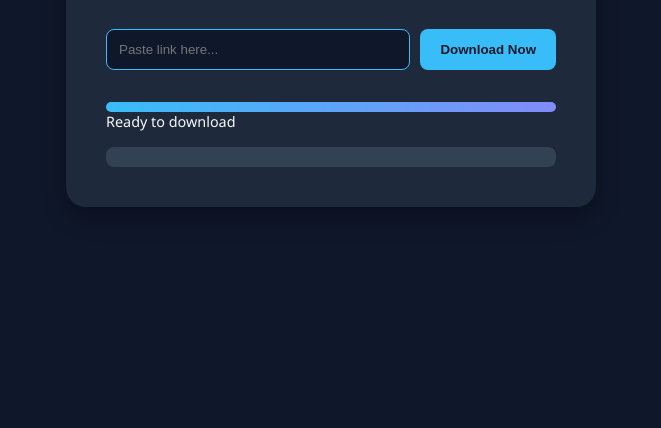
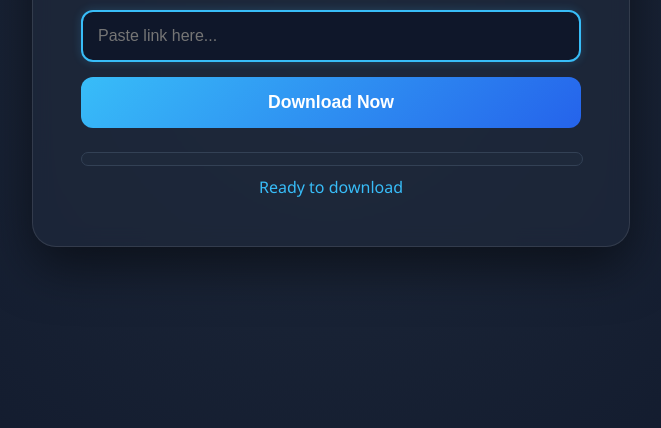
Before and after one commit to HeshithDashan/AnySaver-GUI, a website: page frontend/index.html in a window 1280 px wide. Shown: the part 372-800 px from the top of the page, without its empty margins (309-970 px from the left). Drawn offline with Linux system fonts and the light colour scheme; files that its build step writes are made by us from their sources.

Commit message:
Added Dark UI with Progress Bar and fixed encoding issues

```diff
--- a/frontend/src/style.css
+++ b/frontend/src/style.css
@@ -1,86 +1,107 @@
-:root {
-    --bg-color: #0f172a;
-    --card-bg: #1e293b;
-    --primary: #38bdf8;
-    --text: #f8fafc;
-    --accent: #0ea5e9;
+html, body {
+    height: 100%;
+    margin: 0;
+    padding: 0;
 }
 
 body {
-    margin: 0;
-    font-family: 'Segoe UI', Tahoma, Geneva, Verdana, sans-serif;
-    background-color: var(--bg-color);
-    color: var(--text);
+    font-family: 'Segoe UI', Tahoma, 'Iskoola Pota', sans-serif;
+    background: radial-gradient(circle, #1e293b 0%, #0f172a 100%);
     display: flex;
     justify-content: center;
     align-items: center;
-    height: 100vh;
+    overflow: hidden;
 }
 
 .container {
-    background-color: var(--card-bg);
-    padding: 2.5rem;
-    border-radius: 20px;
-    box-shadow: 0 10px 25px rgba(0,0,0,0.3);
-    width: 450px;
+    background: rgba(30, 41, 59, 0.7);
+    backdrop-filter: blur(10px);
+    padding: 3rem;
+    border-radius: 24px;
+    box-shadow: 0 20px 50px rgba(0, 0, 0, 0.5);
+    width: 500px;
+    border: 1px solid rgba(255, 255, 255, 0.1);
     text-align: center;
+    transition: all 0.3s ease;
 }
 
-h1 span { color: var(--primary); }
+header h1 {
+    font-size: 2.5rem;
+    margin-bottom: 0.5rem;
+    color: #f8fafc;
+}
+
+header h1 span {
+    color: #38bdf8;
+}
+
+header p {
+    color: #94a3b8;
+    margin-bottom: 2rem;
+}
 
 .input-group {
     display: flex;
-    gap: 10px;
-    margin: 2rem 0;
+    flex-direction: column;
+    gap: 15px;
+    margin-bottom: 1.5rem;
 }
 
 input {
-    flex: 1;
-    padding: 12px;
-    border-radius: 8px;
-    border: 1px solid #334155;
+    width: 100%;
+    padding: 15px;
+    border-radius: 12px;
+    border: 2px solid #334155;
     background: #0f172a;
-    color: white;
-    outline: none;
+    color: #f1f5f9;
+    font-size: 1rem;
+    box-sizing: border-box;
+    transition: 0.3s;
 }
 
-input:focus { border-color: var(--primary); }
+input:focus {
+    border-color: #38bdf8;
+    outline: none;
+    box-shadow: 0 0 10px rgba(56, 189, 248, 0.2);
+}
 
 button {
-    padding: 12px 20px;
-    background: var(--primary);
+    width: 100%;
+    padding: 15px;
+    background: linear-gradient(135deg, #38bdf8, #2563eb);
+    color: white;
     border: none;
-    border-radius: 8px;
-    color: #0f172a;
+    border-radius: 12px;
+    font-size: 1.1rem;
     font-weight: bold;
     cursor: pointer;
     transition: 0.3s;
 }
 
-button:hover { background: var(--accent); transform: translateY(-2px); }
-
-#progress-container { margin-top: 1.5rem; }
-
-.status-text {
-    display: flex;
-    justify-content: space-between;
-    font-size: 0.9rem;
-    margin-bottom: 8px;
+button:hover {
+    transform: translateY(-2px);
+    box-shadow: 0 5px 15px rgba(37, 99, 235, 0.4);
 }
 
 .progress-bar {
     width: 100%;
-    height: 10px;
-    background: #334155;
+    height: 12px;
+    background: #1e293b;
     border-radius: 10px;
+    margin-top: 15px;
     overflow: hidden;
+    border: 1px solid #334155;
 }
 
 #progress-fill {
+    width: 0%;
     height: 100%;
     background: linear-gradient(90deg, #38bdf8, #818cf8);
-    transition: width 0.4s ease;
+    transition: width 0.4s ease-in-out;
 }
 
-.hidden { display: none; }
-.result-box { margin-top: 1rem; padding: 10px; border-radius: 8px; background: #334155; }
+.status-text {
+    margin-top: 10px;
+    color: #38bdf8;
+    font-weight: 500;
+}
```
